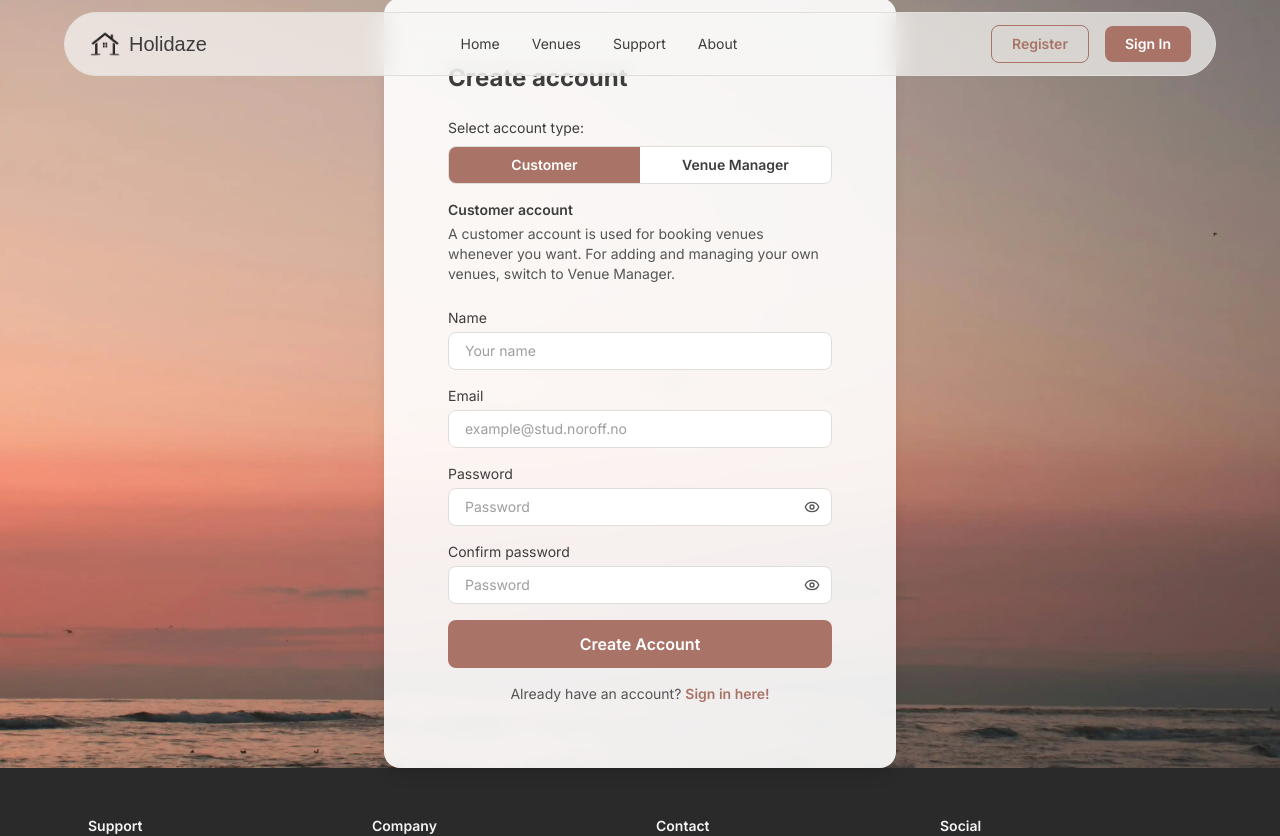
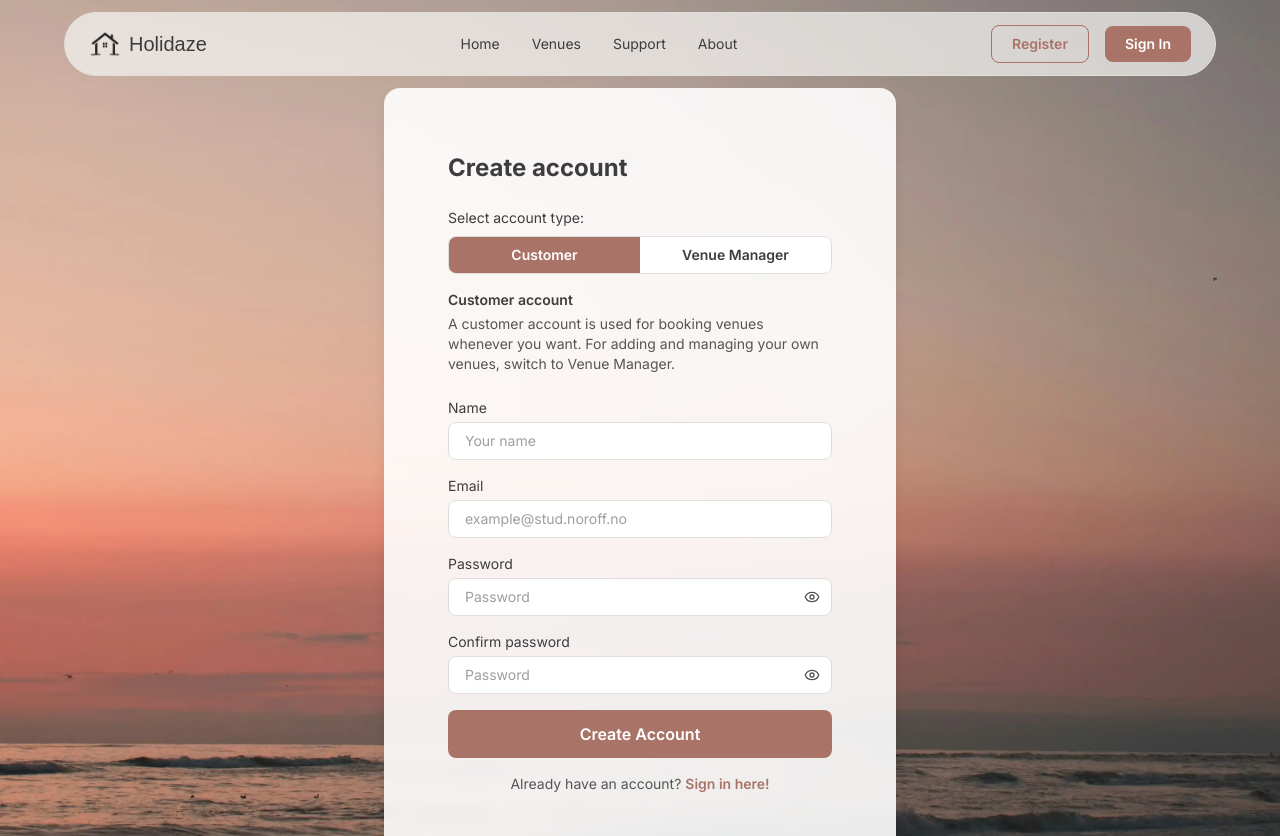
Before and after one commit to TonjeSchjefstad/FED2-PE2-Tonje-Schjefstad, a React (Vite) app: page /register in a window 1280 px wide. Shown: the top 836 px of the page. Built offline with nearby package versions, Linux system fonts and the light colour scheme; no server answers; a web font is replaced by a local one.

Commit message:
Add small fix to layout on register page

```diff
--- a/src/pages/Register.tsx
+++ b/src/pages/Register.tsx
@@ -60,7 +60,7 @@ function Register() {
 
   return (
     <div
-      className="min-h-[70vh] md:min-h-[80vh] bg-cover bg-center flex items-center justify-center px-4 md:-mt-22.5"
+      className="min-h-[70vh] md:min-h-[80vh] bg-cover bg-center flex items-center justify-center px-4 md:-mt-22.5 md:pt-22.5"
       style={{ backgroundImage: `url(${bgHero})` }}
     >
       <div className="bg-white/90 backdrop-blur-sm rounded-2xl px-8 md:px-16 py-16 w-full max-w-lg shadow-lg">
```
